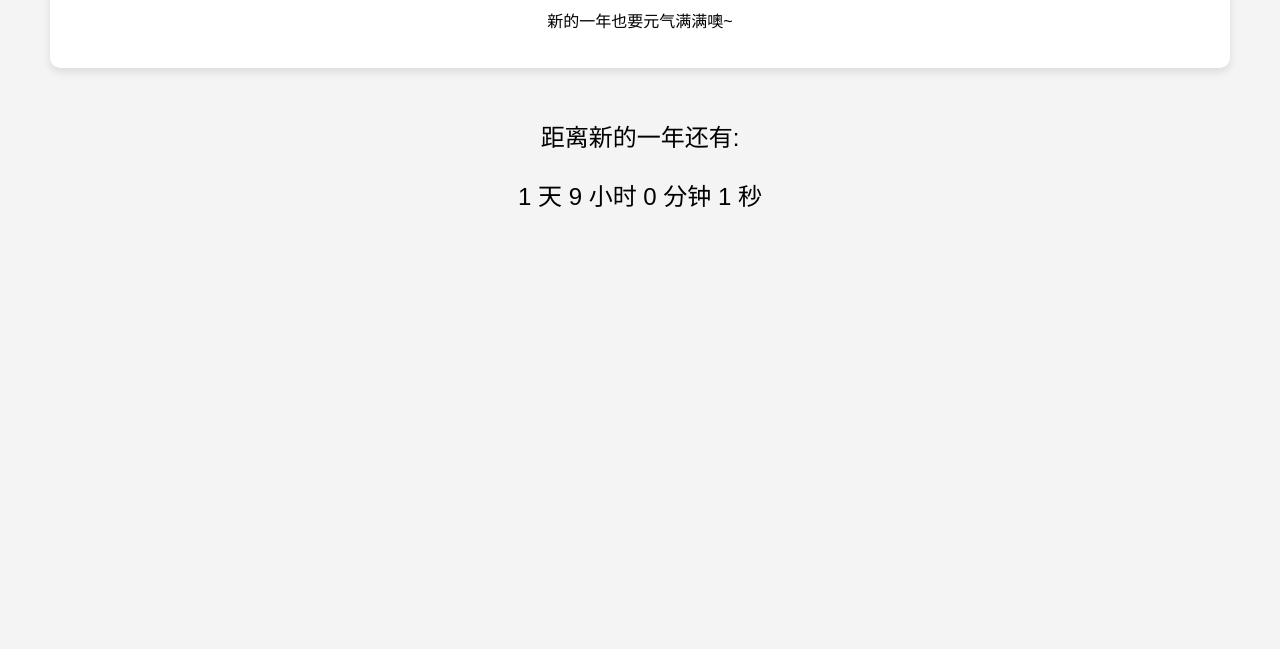
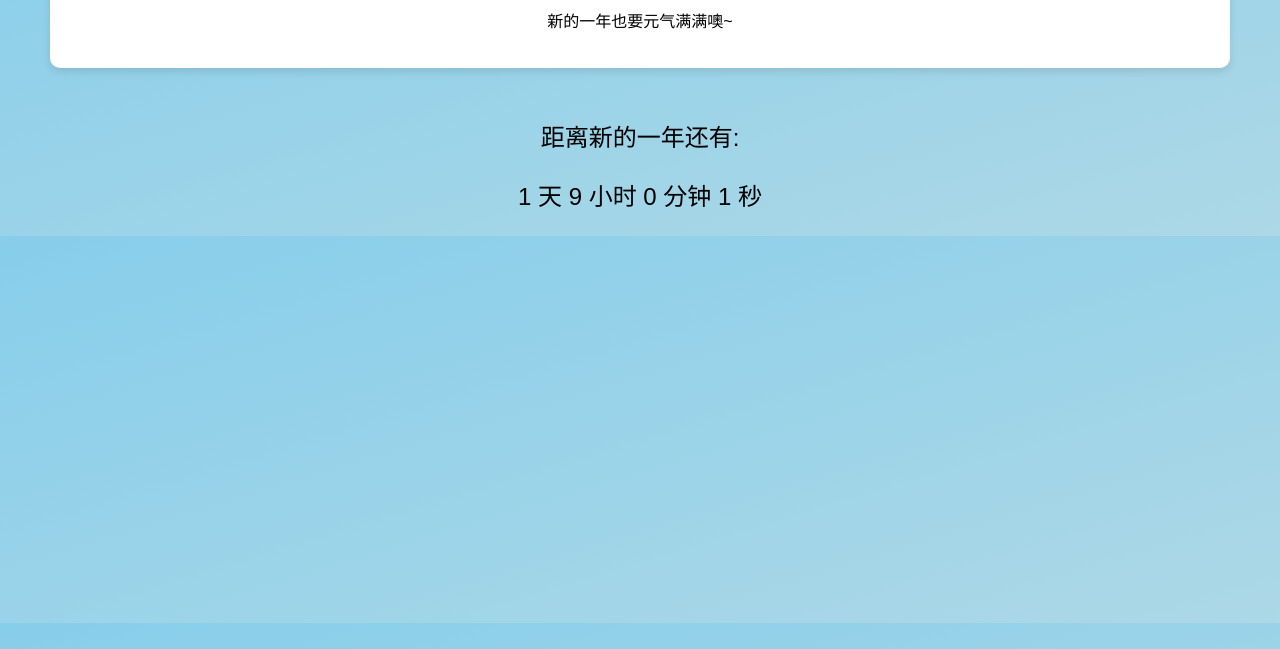
Before and after one commit to CleckToStart/2024-github.github.io, a plain HTML site: page index.html in a window 1280 px wide. Shown: the part 151-800 px from the top of the page. Drawn offline with Linux system fonts and the light colour scheme.

Commit message:
Update index.html

```diff
--- a/index.html
+++ b/index.html
@@ -8,7 +8,7 @@
         body {
             font-family: Arial, sans-serif;
             text-align: center;
-            background-color: #f4f4f4;
+            background: linear-gradient(to bottom right, #87CEEB, #ADD8E6); /* 使用渐变背景色 */
             margin: 0;
             padding: 0;
         }
```
